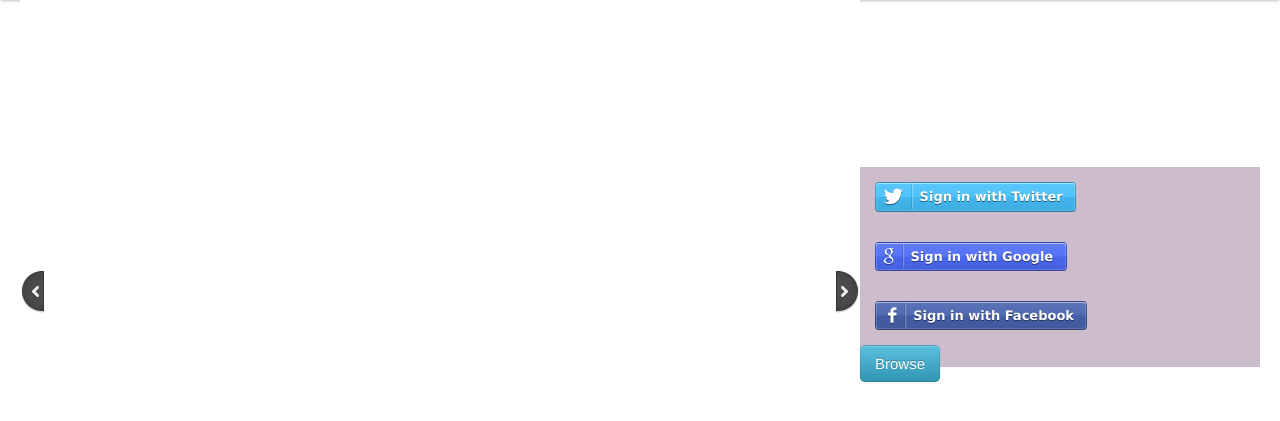
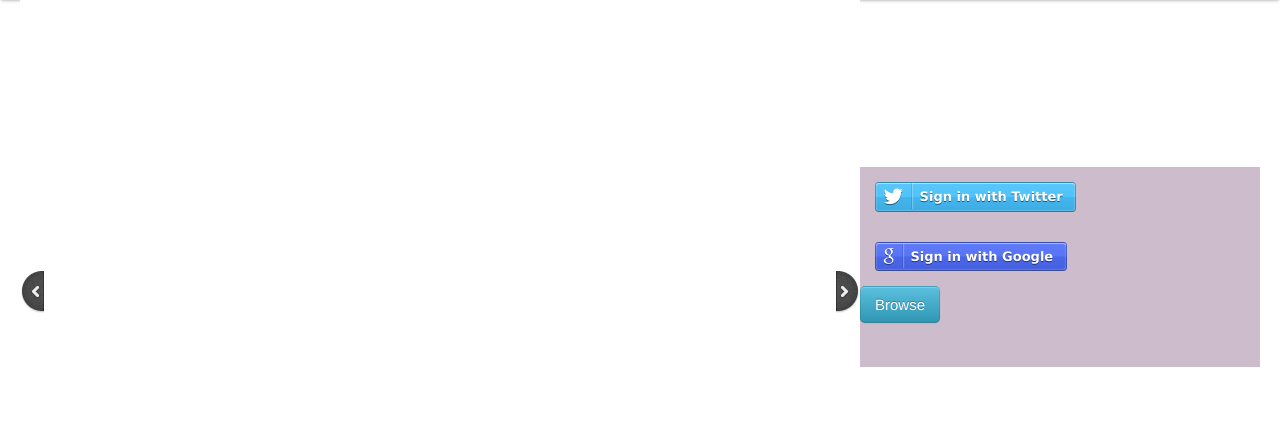
Before and after one commit to harit-sunrun/youtube, a Django app: template templates/index.html in a window 1280 px wide. Shown: the part 40-461 px from the top of the page. Run offline with Django 3.2, Linux system fonts and the light colour scheme; the template is opened without the code that fills it, so the values that code supplies are empty; some libraries are stand-ins or nearby versions.

Commit message:
removing facebook login

```diff
--- a/templates/index.html
+++ b/templates/index.html
@@ -7,7 +7,7 @@
 
 {% block css %}
 	{{ block.super }}
-	<link rel="stylesheet" href="/static/css/global.css" type="text/css" media="screen" title="no title" charset="utf-8">
+    <link rel="stylesheet" href="/static/css/global.css" type="text/css" media="screen" title="no title" charset="utf-8">
 	<link rel="stylesheet" href="/static/css/zocial.css" type="text/css" media="screen" title="no title" charset="utf-8">
 {% endblock %}
 
@@ -16,15 +16,15 @@
 {% endblock %}
 
 {% block content %}
-	<div id="login">
-		<a class="zocial twitter buttons" href="{% url socialauth_begin 'twitter' %}">Sign in with Twitter</a>
-	    <a class="zocial google buttons" href="{% url socialauth_begin 'google' %}">Sign in with Google</a>
-		<a class="zocial facebook buttons" href="{% url socialauth_begin 'facebook' %}">Sign in with Facebook</a>
+    <div id="login">
+        <!--a class="zocial facebook buttons" href="{% url socialauth_begin 'facebook' %}">Sign in with Facebook</a-->
+        <a class="zocial twitter buttons" href="{% url socialauth_begin 'twitter' %}">Sign in with Twitter</a>
+        <a class="zocial google buttons" href="{% url socialauth_begin 'google' %}">Sign in with Google</a>
         <div id="browse_app">
             <a id="home_button" class="btn btn-large btn-info" href="/done">Browse</a>
         </div>
     </div>
-	<div id="show_container">
+    <div id="show_container">
 		<div id="slideshow">
 			<div id="slides">
 				<a href="#" class="prev"><img src="../static/img/arrow-prev.png" width="24" height="43" alt="Arrow Prev"></a>
```
